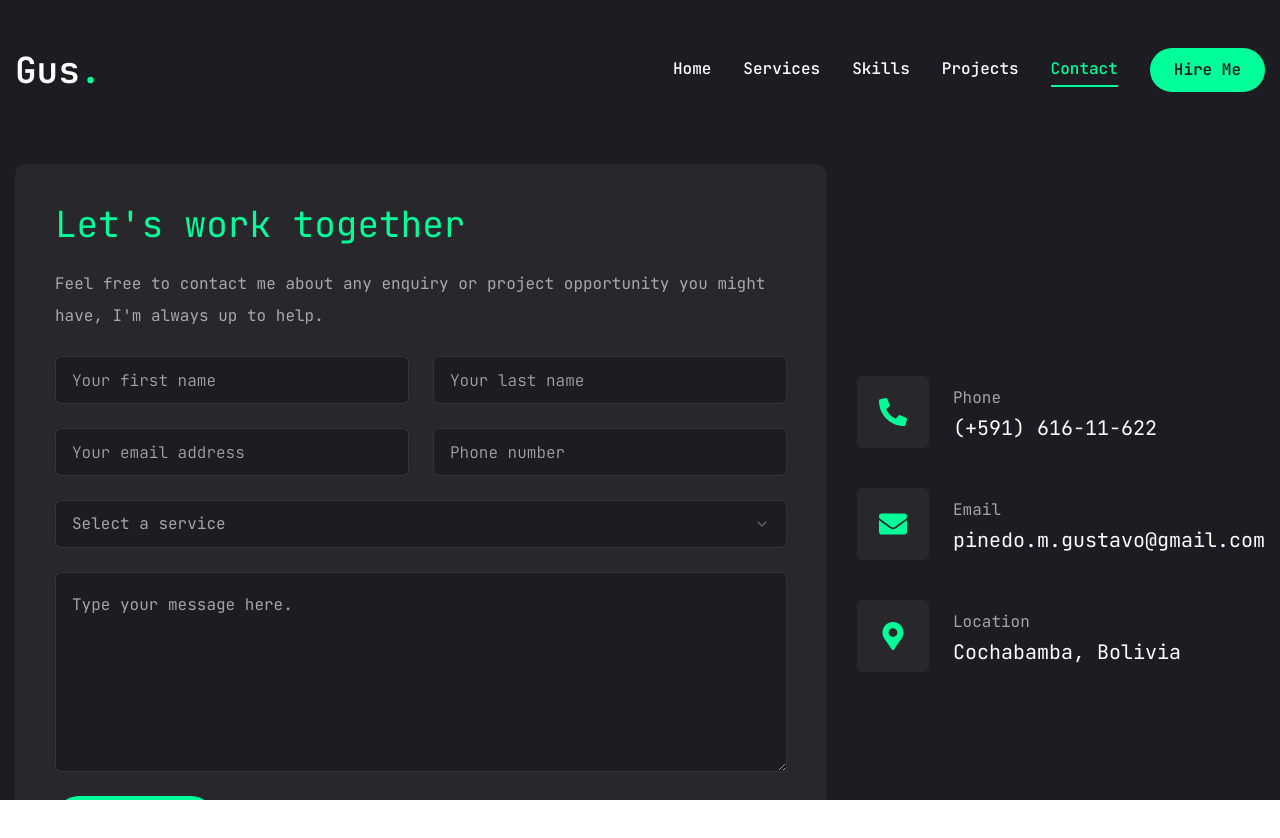
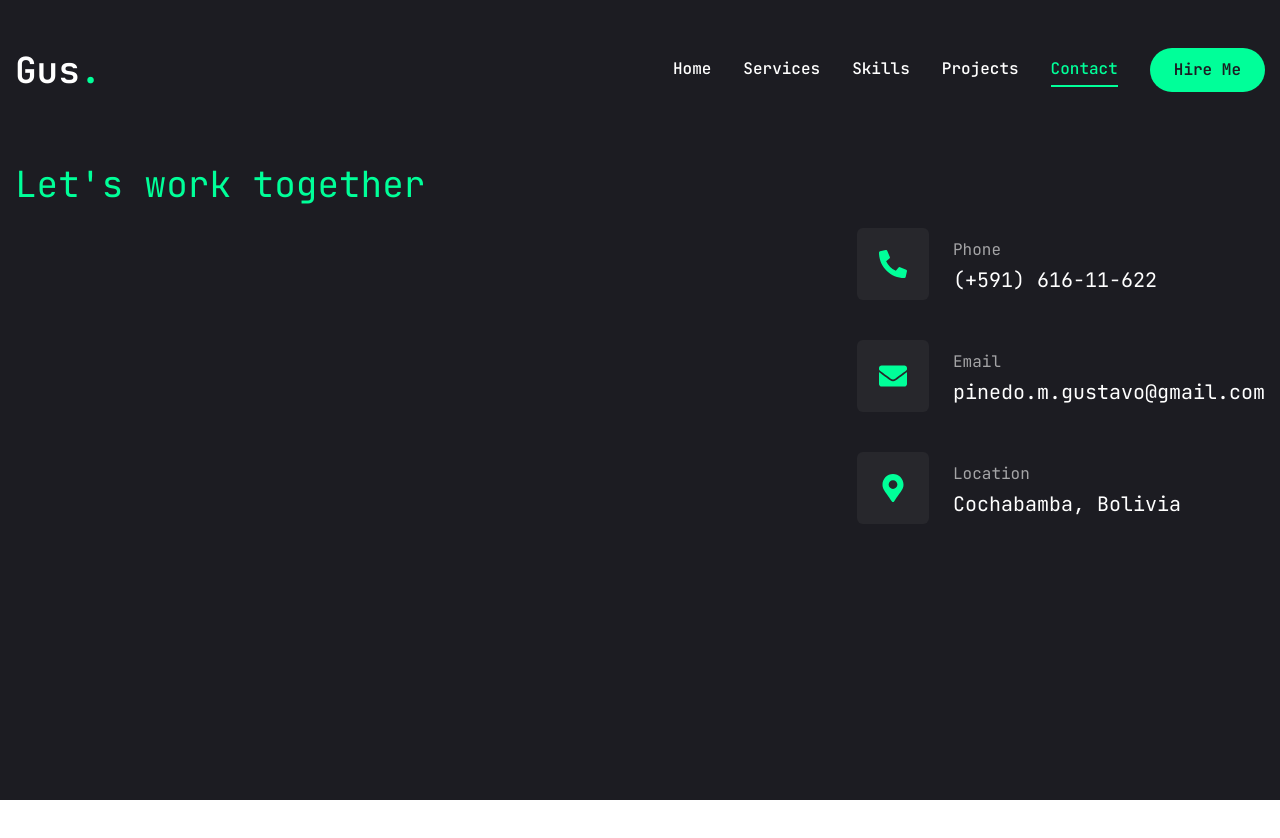
Before and after one commit to gus-pi/next-portfolio, a Next.js app: page /contact in a window 1280 px wide. Shown: the top 838 px of the page. After the commit the page ends 800 px from the top, so only its background shows below. Built offline with nearby package versions, Linux system fonts and the light colour scheme.

Commit message:
comment out form

```diff
--- a/src/app/contact/page.tsx
+++ b/src/app/contact/page.tsx
@@ -44,9 +44,10 @@ const ContactPage = () => {
       className="py-6"
     >
       <div className="container mx-auto">
+        <h3 className="text-4xl text-accent mb-6">Let's work together</h3>
         <div className="flex flex-col xl:flex-row gap-[30px]">
           <div className="xl:h-[54%] order-2 xl:order-none">
-            <form
+            {/* <form
               action=""
               className="flex flex-col gap-6 p-10 bg-[#27272c] rounded-xl"
             >
@@ -82,7 +83,7 @@ const ContactPage = () => {
               <Button size="md" className="max-w-40">
                 Send
               </Button>
-            </form>
+            </form> */}
           </div>
           <div className="flex-1 flex items-center xl:justify-end order-1 xl:order-none mb-8 xl:mb-0">
             <ul className="flex flex-col gap-10">
```
